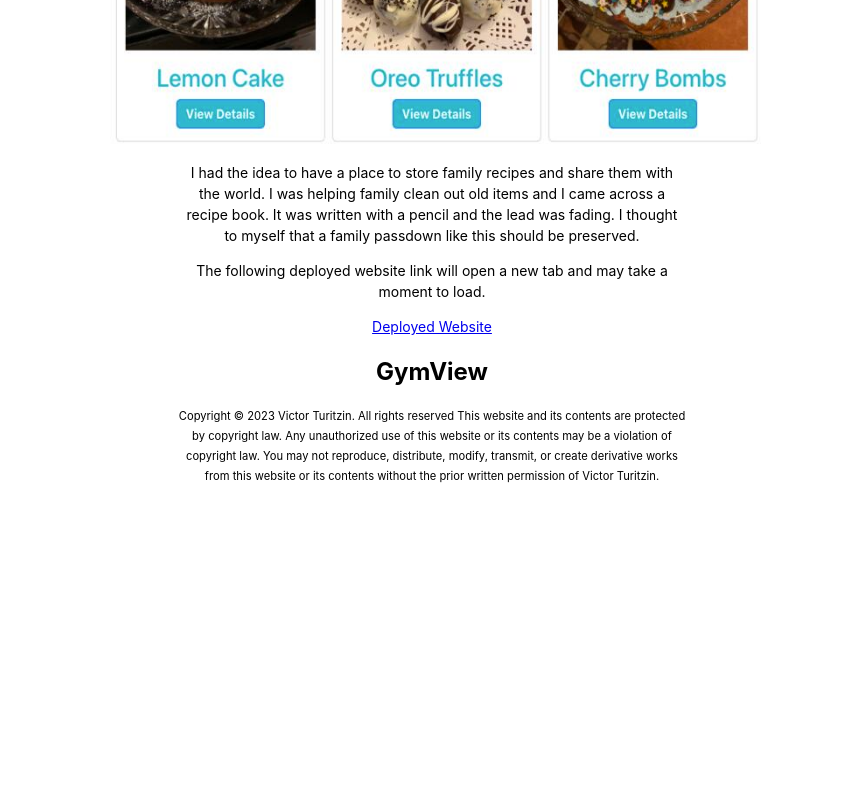
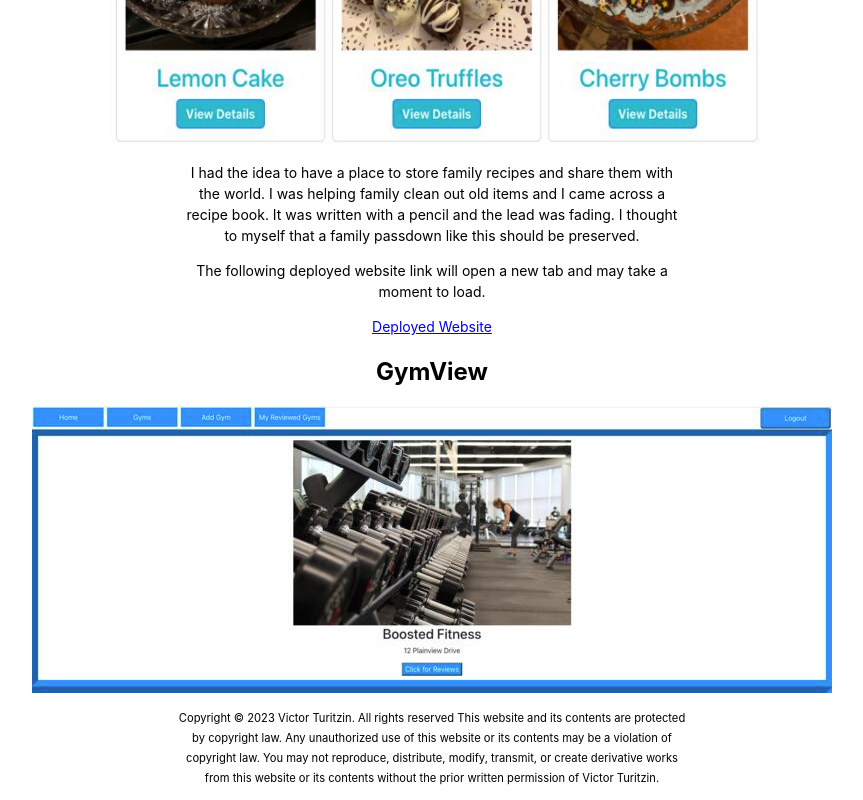
Before and after one commit to turitzinv/About-Me-VictorT, a React (Create React App) app in the folder client/: page /projects in a window 1280 px wide. Shown: the part 554-1354 px from the top of the page, without its empty margins (208-1071 px from the left). Before the commit the page ends 1051 px from the top, so only its background shows below. Built offline with nearby package versions, Linux system fonts and the light colour scheme.

Commit message:
Added GymView Image. Imported GymView image into Projects component. Added img tag for GymView.

```diff
--- a/client/src/components/Projects.js
+++ b/client/src/components/Projects.js
@@ -1,5 +1,6 @@
 import React from "react";
 import FamilyRecipes from "../Images/FamilyRecipes.jpeg";
+import GymView from "../Images/GymView.jpeg"
 
 const Projects = () => {
   return (
@@ -27,6 +28,11 @@ const Projects = () => {
         </a>
       </p>
       <h2>GymView</h2>
+      <img
+      id = "GymView-image"
+      src={GymView}
+      alt="GymView"
+      />
       <p className="copyright">
         Copyright © 2023 Victor Turitzin. All rights reserved This website and
         its contents are protected by copyright law. Any unauthorized use of
```
Also changed, not shown: client/src/Images/GymView.jpeg (added).
